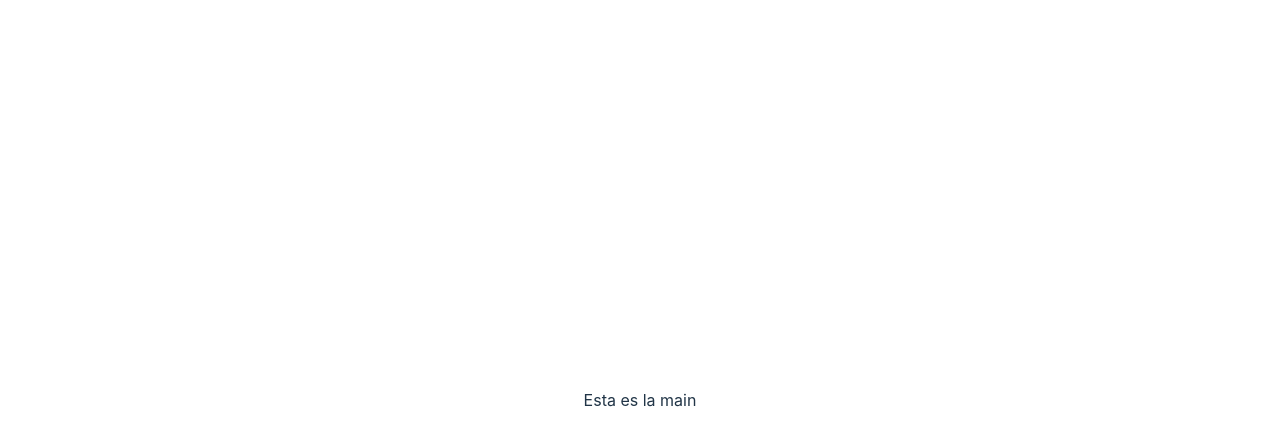
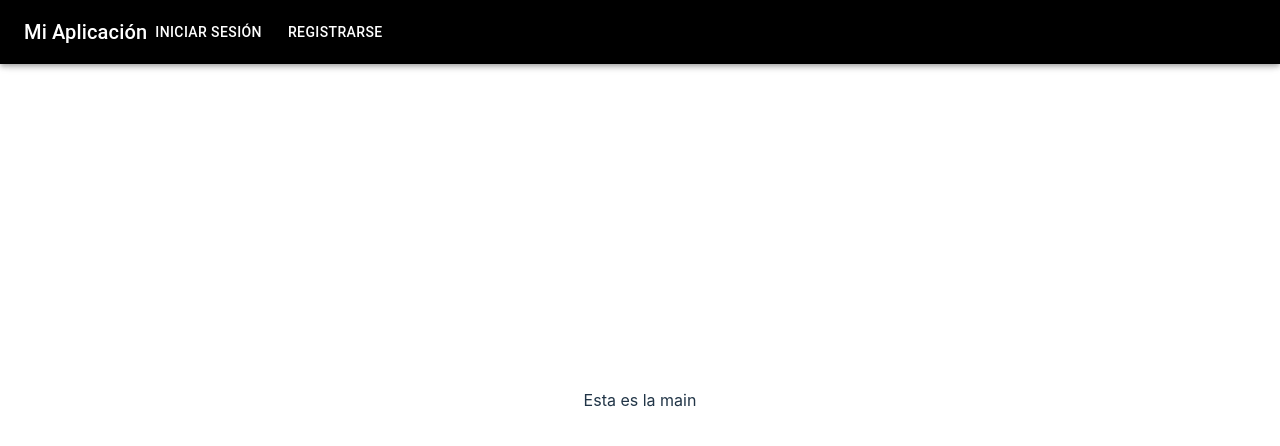
Before and after one commit to LorenzoGalaverna/INET-Front, a React (Vite) app: page / in a window 1280 px wide. Shown: the top 446 px of the page. Built offline with nearby package versions, Linux system fonts and the light colour scheme.

Commit message:
agregando navbar

```diff
--- /dev/null
+++ b/src/components/navbar.jsx
@@ -0,0 +1,40 @@
+import React from 'react';
+import AppBar from '@mui/material/AppBar';
+import Toolbar from '@mui/material/Toolbar';
+import Typography from '@mui/material/Typography';
+import Button from '@mui/material/Button';
+
+// Estilos para el Navbar
+const navbarStyle = {
+  backgroundColor: 'black', // Color de fondo oscuro
+  position: 'fixed', // Fija el Navbar en la parte superior de la página
+  top: 0, // Alinea el Navbar en la parte superior
+  left: 0, // Alinea el Navbar desde el borde izquierdo
+  right: 0, // Alinea el Navbar hasta el borde derecho
+  display: 'flex',
+  justifyContent: 'space-between', // Distribuye los elementos a los lados
+};
+
+// Estilos para el contenedor de botones
+const buttonContainerStyle = {
+  display: 'flex',
+  gap: '10px', // Espacio entre los botones
+};
+
+function Navbar() {
+  return (
+    <AppBar position="static" style={navbarStyle}>
+      <Toolbar>
+        <Typography variant="h6" component="div">
+          Mi Aplicación
+        </Typography>
+        <div style={buttonContainerStyle}>
+          <Button color="inherit">Iniciar sesión</Button>
+          <Button color="inherit">Registrarse</Button>
+        </div>
+      </Toolbar>
+    </AppBar>
+  );
+}
+
+export default Navbar;
--- a/src/pages/Main.jsx
+++ b/src/pages/Main.jsx
@@ -1,9 +1,13 @@
-import React from 'react'
+import React from 'react';
+import Navbar from '../components/navbar'
 
 function Main() {
   return (
-    <div>Esta es la main</div>
-  )
+    <>
+    <Navbar />
+      <div>Esta es la main</div>
+    </>
+  );
 }
 
 export default Main
```
Also changed, not shown: src/components/component.jsx (deleted).
